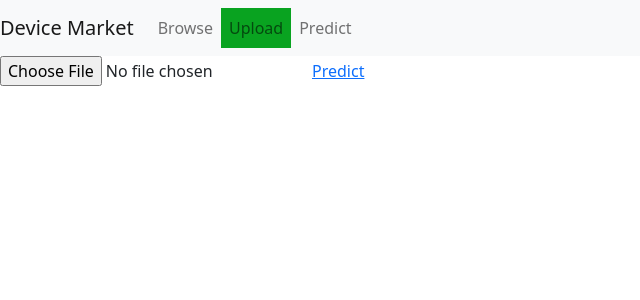
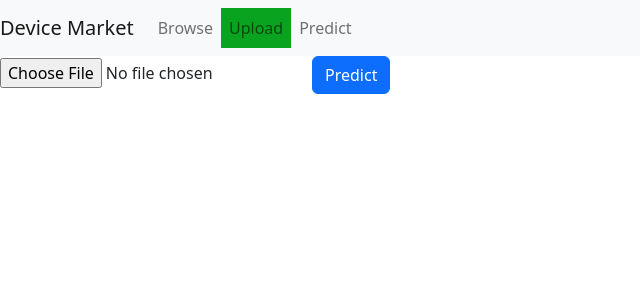
Before and after one commit to Kerbolerr/TFGDavid23Web, a React (Create React App) app: page /upload in a window 1280 px wide. Shown: the top 300 px of the page, without its empty margins (0-640 px from the left). Built offline with nearby package versions, Linux system fonts and the light colour scheme.

Commit message:
Changes button

```diff
--- a/src/FileUploadSingle.tsx
+++ b/src/FileUploadSingle.tsx
@@ -138,7 +138,9 @@ const FileUploadSingle = props => {
   return (
     <div>
       <input type="file" onChange={handleFileChange} />
-      <Link to="/predict" state={{ desktopData: stateDesktop, laptopData:stateLaptop, mode:stateMode }} className="link">Predict</Link>
+      <Link to="/predict" state={{ desktopData: stateDesktop, laptopData:stateLaptop, mode:stateMode }} className="link">
+        <button type="button" className="btn btn-primary">Predict</button>
+      </Link>
       {computeText()}
     </div>
   );
```
